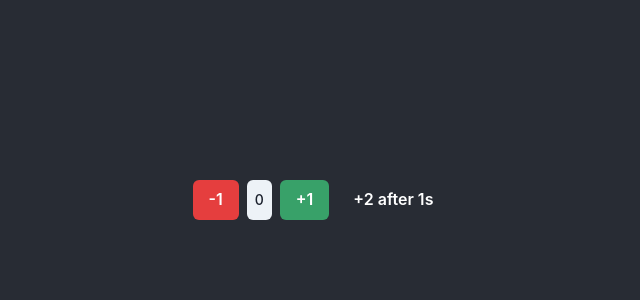
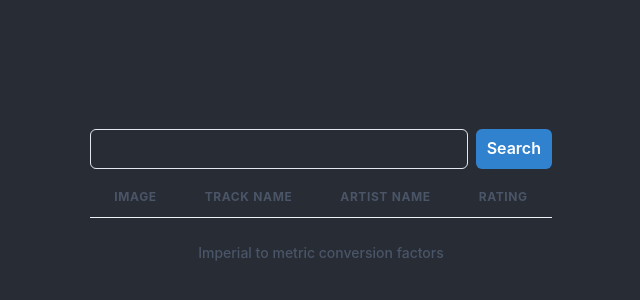
Before and after one commit to pstrzalk/itunes-ebooks-workshop, a React (Create React App) app: page / in a window 1280 px wide. Shown: the part 200-500 px from the top of the page, without its empty margins (319-959 px from the left). Built offline with nearby package versions, Linux system fonts and the light colour scheme.

Commit message:
Added itunes component

```diff
--- a/src/App.tsx
+++ b/src/App.tsx
@@ -1,11 +1,12 @@
 import styles from './App.module.css';
 import { Counter } from './counter'
+import { Itunes } from './itunes';
 
 function App({ title }: { title: string }) {
   return (
     <div className={styles["App"]}>
       <header className={styles["App-header"]}>
-        <Counter />
+        <Itunes />
       </header>
     </div>
   );
--- a/src/counter/counterSaga.ts
+++ b/src/counter/counterSaga.ts
@@ -2,7 +2,7 @@ import { ActionCreatorWithPayload, PayloadAction } from "@reduxjs/toolkit";
 import { incCount, incCountDelayed } from "./counterSlice";
 import { put, takeEvery, takeLatest } from 'redux-saga/effects';
 
-type PayloadActionFromCreator<AC> = AC extends ActionCreatorWithPayload<infer P> ? PayloadAction<P> : unknown;
+export type PayloadActionFromCreator<AC> = AC extends ActionCreatorWithPayload<infer P> ? PayloadAction<P> : unknown;
 
 export async function wait(ms: number) {
   return new Promise((resolve) => setTimeout(resolve, ms));
--- /dev/null
+++ b/src/itunes/Itunes.tsx
@@ -0,0 +1,69 @@
+import {
+  Button,
+  Image,
+  Input,
+  Stack,
+  Table,
+  TableCaption,
+  Tbody,
+  Td,
+  Th,
+  Thead,
+  Tr,
+} from '@chakra-ui/react';
+import { useState } from 'react';
+import { useDispatch, useSelector } from 'react-redux';
+import { selectEbooks, Ebook, fetchEbooks } from './itunesSlice';
+
+export function EbookTable({ ebooks }: { ebooks: Ebook[] }) {
+  return (
+    <Table variant="simple">
+      <TableCaption>Imperial to metric conversion factors</TableCaption>
+      <Thead>
+        <Tr>
+          <Th>Image</Th>
+          <Th>Track Name</Th>
+          <Th>Artist Name</Th>
+          <Th>Rating</Th>
+        </Tr>
+      </Thead>
+      <Tbody>
+        {ebooks.map((ebook) => (
+          <Tr key={ebook.trackId}>
+            <Td>
+              <Image src={ebook.artworkUrl100} alt="Segun Adebayo" />
+            </Td>
+            <Td>{ebook.trackName}</Td>
+            <Td>{ebook.artistName}</Td>
+            <Td isNumeric>
+              {ebook.averageUserRating} ({ebook.userRatingCount})
+            </Td>
+          </Tr>
+        ))}
+      </Tbody>
+    </Table>
+  );
+}
+
+export function Itunes() {
+  const ebooks = useSelector(selectEbooks);
+  const dispatch = useDispatch();
+  const [searchTerm, setSearchTerm] = useState('');
+  return (
+    <Stack>
+      <Stack direction="row">
+        <Input
+          value={searchTerm}
+          onChange={(event) => setSearchTerm(event.target.value)}
+        />
+        <Button
+          colorScheme="blue"
+          onClick={() => dispatch(fetchEbooks(searchTerm))}
+        >
+          Search
+        </Button>
+      </Stack>
+      <EbookTable ebooks={ebooks} />
+    </Stack>
+  );
+}
--- /dev/null
+++ b/src/itunes/index.ts
@@ -0,0 +1 @@
+export * from './Itunes';
--- /dev/null
+++ b/src/itunes/itunesSaga.ts
@@ -0,0 +1,49 @@
+import { call, put, takeLatest } from 'redux-saga/effects';
+import * as yup from 'yup';
+import { fetchEbooks, setEbooks } from './itunesSlice';
+import { PayloadActionFromCreator } from '../counter/counterSaga';
+
+const ebookSchema = yup.object({
+  trackId: yup.number().defined(),
+  artworkUrl100: yup.string().defined(),
+  trackName: yup.string().defined(),
+  artistName: yup.string().defined(),
+  formattedPrice: yup.string().defined(),
+  averageUserRating: yup.number(),
+  userRatingCount: yup.number(),
+});
+
+type ApiEbook = yup.InferType<typeof ebookSchema>;
+
+export async function getEbooks(searchTerm: string): Promise<ApiEbook[]> {
+  const response = await fetch(
+    `https://itunes.apple.com/search?term=${encodeURIComponent(
+      searchTerm
+    )}&entity=ebook`
+  );
+  const rawData: any = await response.json();
+  const data = await yup
+    .object({
+      resultCount: yup.number().defined(),
+      results: yup.array(ebookSchema).defined(),
+    })
+    .validate(rawData);
+
+  return data.results;
+}
+
+export function* onFetchEbooks(
+  action: PayloadActionFromCreator<typeof fetchEbooks>
+) {
+  console.log('fetching ebooks for', action.payload);
+  try {
+    const ebooks: ApiEbook[] = yield call(getEbooks, action.payload);
+    yield put(setEbooks(ebooks));
+  } finally {
+    console.log('fetching done');
+  }
+}
+
+export function* itunesSaga() {
+  yield takeLatest(fetchEbooks.type, onFetchEbooks);
+}
--- /dev/null
+++ b/src/itunes/itunesSlice.ts
@@ -0,0 +1,33 @@
+import { createSlice, PayloadAction } from '@reduxjs/toolkit';
+import { StoreState } from '../store';
+
+export type Ebook = {
+  trackId: number;
+  artworkUrl100: string;
+  trackName: string;
+  artistName: string;
+  formattedPrice: string;
+  averageUserRating: number | undefined;
+  userRatingCount: number | undefined;
+};
+
+type ItunesState = {
+  ebooks: Ebook[];
+};
+
+export const itunesSlice = createSlice({
+  name: 'itunes',
+  initialState: {
+    ebooks: [],
+  } as ItunesState,
+  reducers: {
+    fetchEbooks(state, action: PayloadAction<string>) {},
+    setEbooks(state, action: PayloadAction<Ebook[]>) {
+      state.ebooks = action.payload;
+    },
+  },
+});
+
+export const { fetchEbooks, setEbooks } = itunesSlice.actions;
+
+export const selectEbooks = (state: StoreState) => state.itunes.ebooks;
--- a/src/store.ts
+++ b/src/store.ts
@@ -1,20 +1,23 @@
-import createSagaMiddleware from '@redux-saga/core';
 import { configureStore, Store } from '@reduxjs/toolkit';
+import { counterSlice } from './counter/counterSlice';
+import createSagaMiddleware from 'redux-saga';
+import { counterSaga } from './counter/counterSaga';
 import { all } from 'redux-saga/effects';
-import { counterSaga } from './counter/counterSaga';
-import { counterSlice } from './counter/counterSlice';
+import { itunesSlice } from './itunes/itunesSlice';
+import { itunesSaga } from './itunes/itunesSaga';
 
 const sagaMiddleware = createSagaMiddleware();
 
 export const store = configureStore({
   reducer: {
     counter: counterSlice.reducer,
+    itunes: itunesSlice.reducer,
   },
   middleware: [sagaMiddleware],
 });
 
 function* rootSaga() {
-  yield all([counterSaga()]);
+  yield all([counterSaga(), itunesSaga()]);
 }
 
 sagaMiddleware.run(rootSaga);
```
